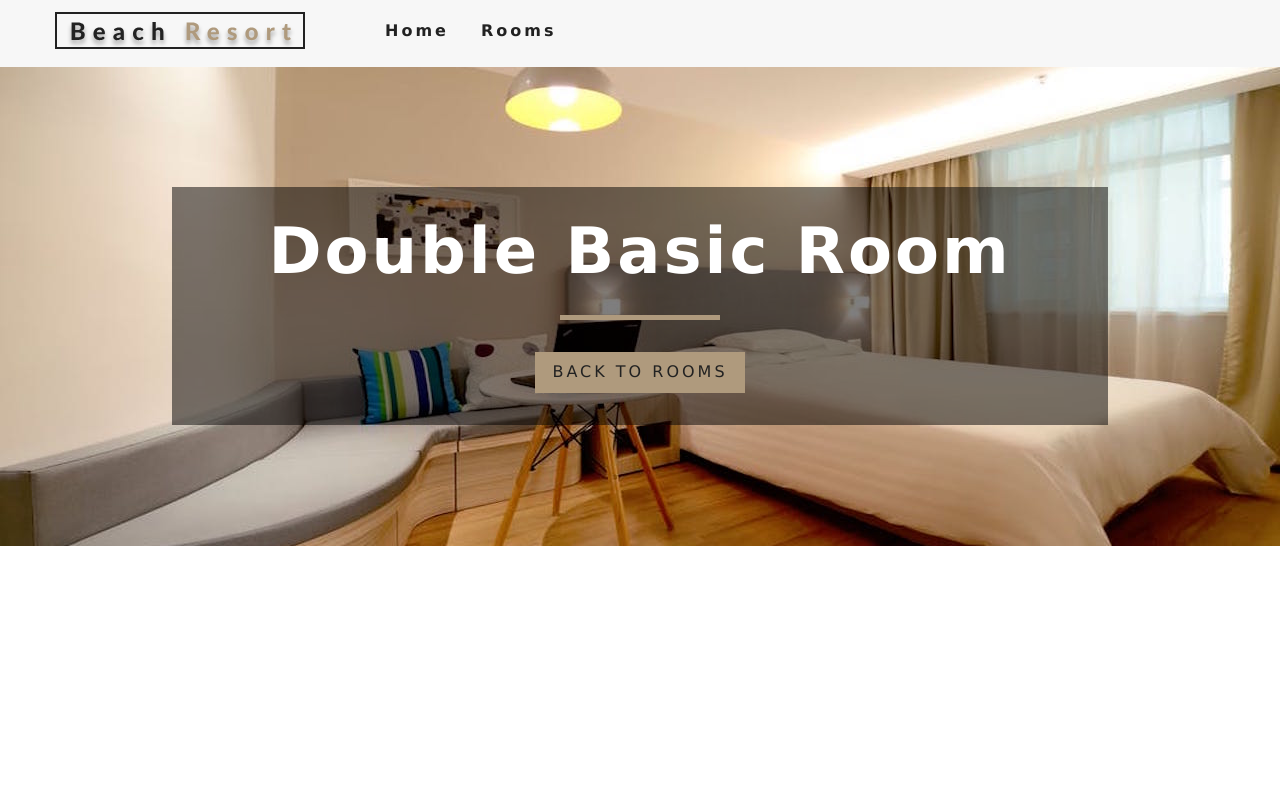
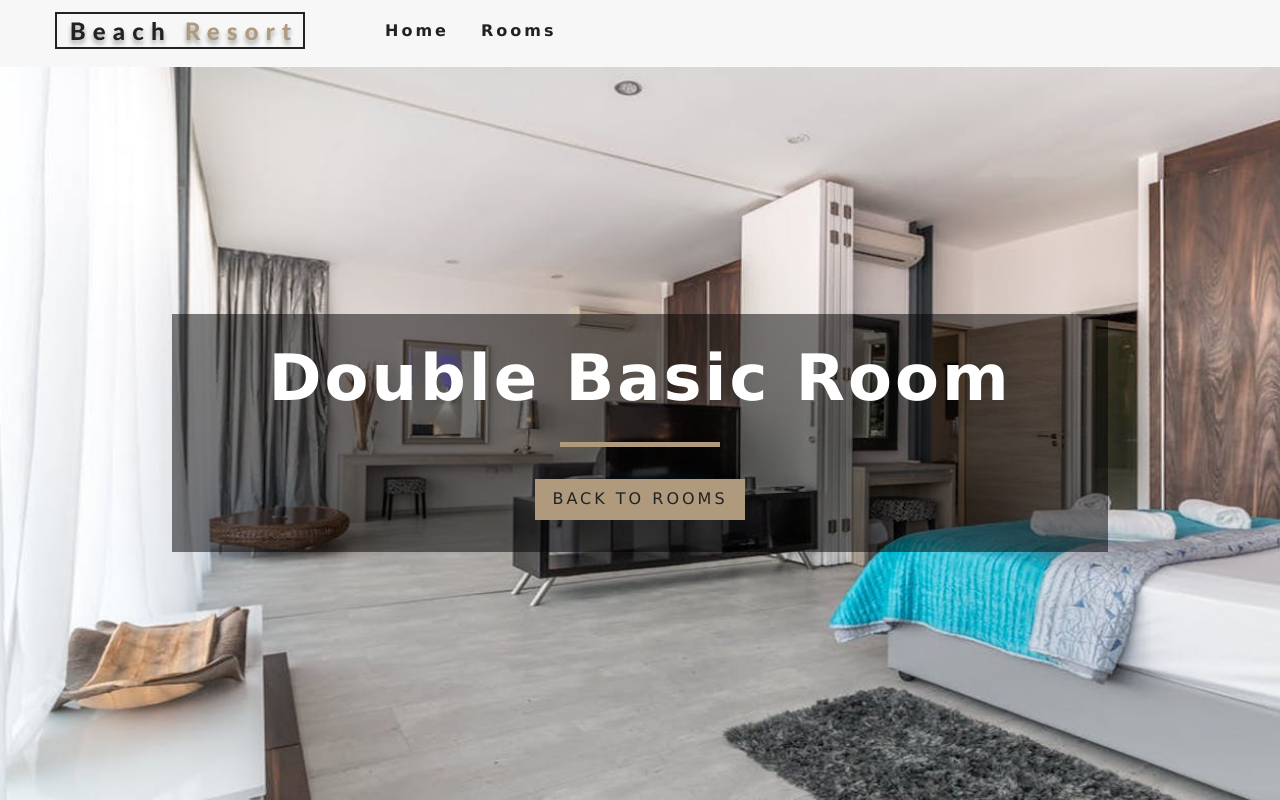
Before and after one commit to ravinduf/resort, a React (Create React App) app: page /rooms/double-basic in a window 1280 px wide. Built offline with nearby package versions, Linux system fonts and the light colour scheme.

Commit message:
added functionality to StyledHero:

```diff
--- a/src/components/StyledHero.js
+++ b/src/components/StyledHero.js
@@ -1,9 +1,12 @@
 import styled from 'styled-components';
+import defaultImg from '../images/room-1.jpeg';
 
-
-const SimpleButton = styled.button`
-    color: red;
-    background: green;
+const StyledHero = styled.header`
+    min-height: calc(100vh - 66px);
+    background: url(${props => props.img}) center/cover no-repeat;
+    display: flex;
+    align-items: center;
+    justify-content: center;
 `
 
-export default SimpleButton;
+export default StyledHero;
--- a/src/pages/SingleRoom.js
+++ b/src/pages/SingleRoom.js
@@ -5,6 +5,8 @@
 import Hero from '../components/Hero';
 import Banner from '../components/Banner';
 import {RoomContext} from '../Context';
+import StyledHero from '../components/StyledHero';
+
 
 class SingleRoom extends Component {
     constructor(props){
@@ -36,13 +38,14 @@
 
         return (
             <div>
-                <Hero hero='roomsHero' >
+                <StyledHero img={images[0]}>
                     <Banner title={`${name} room`}>
                         <Link to='/rooms' className='btn-primary'>
                             back to rooms
                         </Link>
                     </Banner>
-                </Hero >
+                </StyledHero>
+
 
             </div>
         )
```
